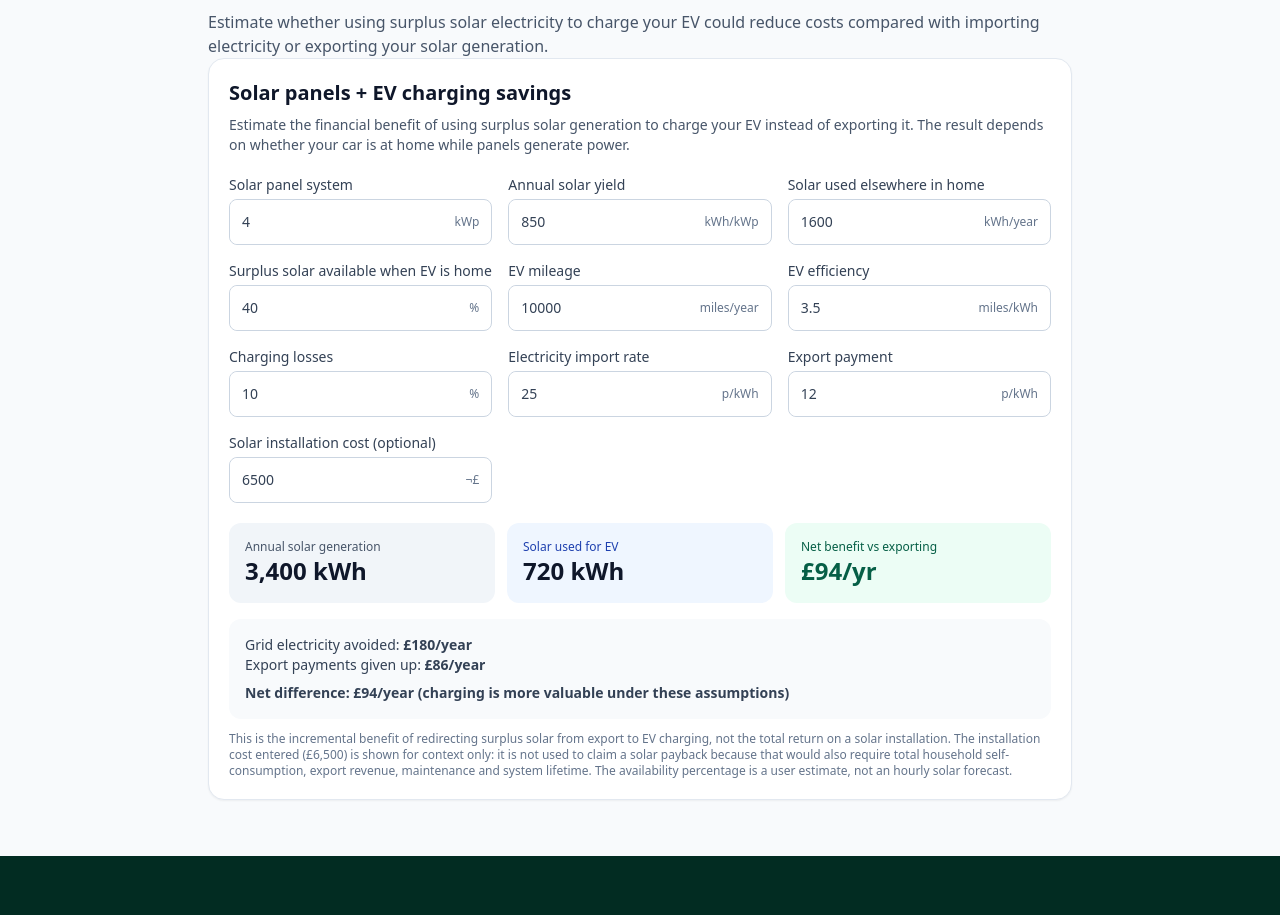
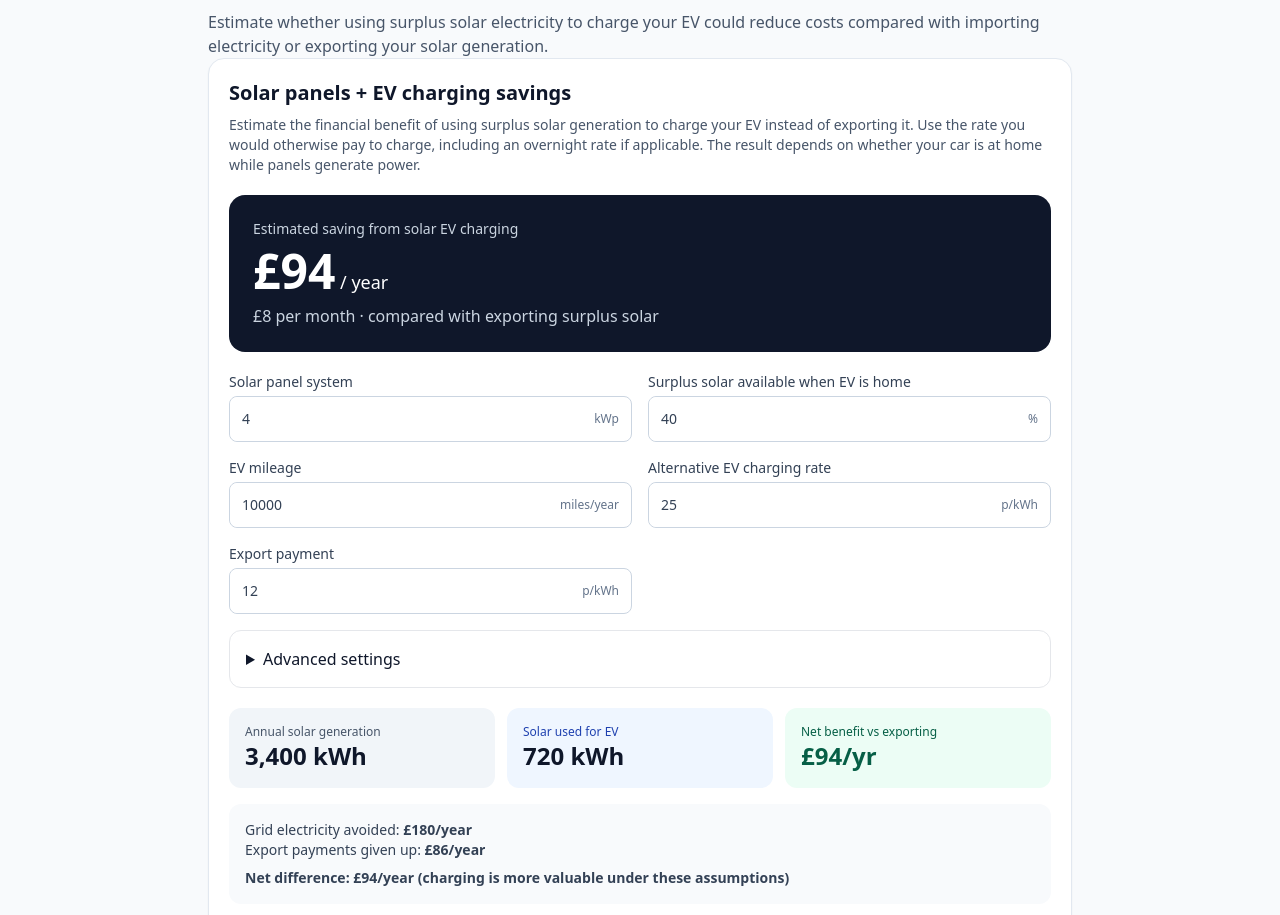
Before and after one commit to nxd519-rgb/uk-energy-checker, a Next.js app: page / in a window 1280 px wide. Shown: the part 4112-5027 px from the top of the page. Built offline with nearby package versions, Linux system fonts and the light colour scheme.

Commit message:
Simplify customer experience and highlight savings

```diff
--- a/components/SolarEVCalculator.tsx
+++ b/components/SolarEVCalculator.tsx
@@ -11,12 +11,13 @@ export default function SolarEVCalculator(){
  const avoided=solarToEV*importP/100, forgone=solarToEV*exportP/100, net=avoided-forgone;
  return <section className="rounded-2xl border border-slate-200 bg-white p-5 shadow-sm">
  <h3 className="text-xl font-bold text-slate-900">Solar panels + EV charging savings</h3>
- <p className="mt-2 text-sm text-slate-600">Estimate the financial benefit of using surplus solar generation to charge your EV instead of exporting it. The result depends on whether your car is at home while panels generate power.</p>
- <div className="mt-5 grid gap-4 sm:grid-cols-2 lg:grid-cols-3">
- <NumberField label="Solar panel system" value={kwp} onChange={setKwp} unit="kWp"/><NumberField label="Annual solar yield" value={yieldPerKwp} onChange={setYield} unit="kWh/kWp"/><NumberField label="Solar used elsewhere in home" value={otherUse} onChange={setOtherUse} unit="kWh/year"/>
- <NumberField label="Surplus solar available when EV is home" value={availableShare} onChange={v=>setAvailableShare(Math.min(100,v))} unit="%"/><NumberField label="EV mileage" value={miles} onChange={setMiles} unit="miles/year"/><NumberField label="EV efficiency" value={eff} onChange={setEff} unit="miles/kWh"/>
- <NumberField label="Charging losses" value={loss} onChange={setLoss} unit="%"/><NumberField label="Electricity import rate" value={importP} onChange={setImport} unit="p/kWh"/><NumberField label="Export payment" value={exportP} onChange={setExport} unit="p/kWh"/><NumberField label="Solar installation cost (optional)" value={cost} onChange={setCost} unit="¬£"/>
- </div>
+ <p className="mt-2 text-sm text-slate-600">Estimate the financial benefit of using surplus solar generation to charge your EV instead of exporting it. Use the rate you would otherwise pay to charge, including an overnight rate if applicable. The result depends on whether your car is at home while panels generate power.</p>
+ <div className="mt-5 rounded-2xl bg-slate-900 p-6 text-white" aria-live="polite"><p className="text-sm text-slate-300">{net>=0?"Estimated saving from solar EV charging":"Estimated extra cost vs exporting"}</p><p className="mt-2 text-5xl font-extrabold">{gbp(Math.abs(net))}<span className="text-lg font-normal"> / year</span></p><p className="mt-2 text-slate-300">{gbp(Math.abs(net)/12)} per month · compared with exporting surplus solar</p></div>
+ <div className="mt-5 grid gap-4 sm:grid-cols-2">
+ <NumberField label="Solar panel system" value={kwp} onChange={setKwp} unit="kWp"/>
+ <NumberField label="Surplus solar available when EV is home" value={availableShare} onChange={v=>setAvailableShare(Math.min(100,v))} unit="%"/><NumberField label="EV mileage" value={miles} onChange={setMiles} unit="miles/year"/>
+ <NumberField label="Alternative EV charging rate" value={importP} onChange={setImport} unit="p/kWh"/><NumberField label="Export payment" value={exportP} onChange={setExport} unit="p/kWh"/></div><details className="mt-4 rounded-xl border p-4"><summary className="cursor-pointer font-medium">Advanced settings</summary><div className="mt-4 grid gap-4 sm:grid-cols-2"><NumberField label="Annual solar yield" value={yieldPerKwp} onChange={setYield} unit="kWh/kWp"/><NumberField label="Solar used elsewhere in home" value={otherUse} onChange={setOtherUse} unit="kWh/year"/><NumberField label="EV efficiency" value={eff} onChange={setEff} unit="miles/kWh"/><NumberField label="Charging losses" value={loss} onChange={setLoss} unit="%"/><NumberField label="Solar installation cost (optional)" value={cost} onChange={setCost} unit="£"/>
+ </div></details>
  <div className="mt-5 grid gap-3 sm:grid-cols-3">
  <div className="rounded-xl bg-slate-100 p-4"><p className="text-xs text-slate-600">Annual solar generation</p><p className="text-2xl font-bold">{Math.round(generation).toLocaleString("en-GB")} kWh</p></div>
  <div className="rounded-xl bg-blue-50 p-4"><p className="text-xs text-blue-800">Solar used for EV</p><p className="text-2xl font-bold">{Math.round(solarToEV).toLocaleString("en-GB")} kWh</p></div>
```
